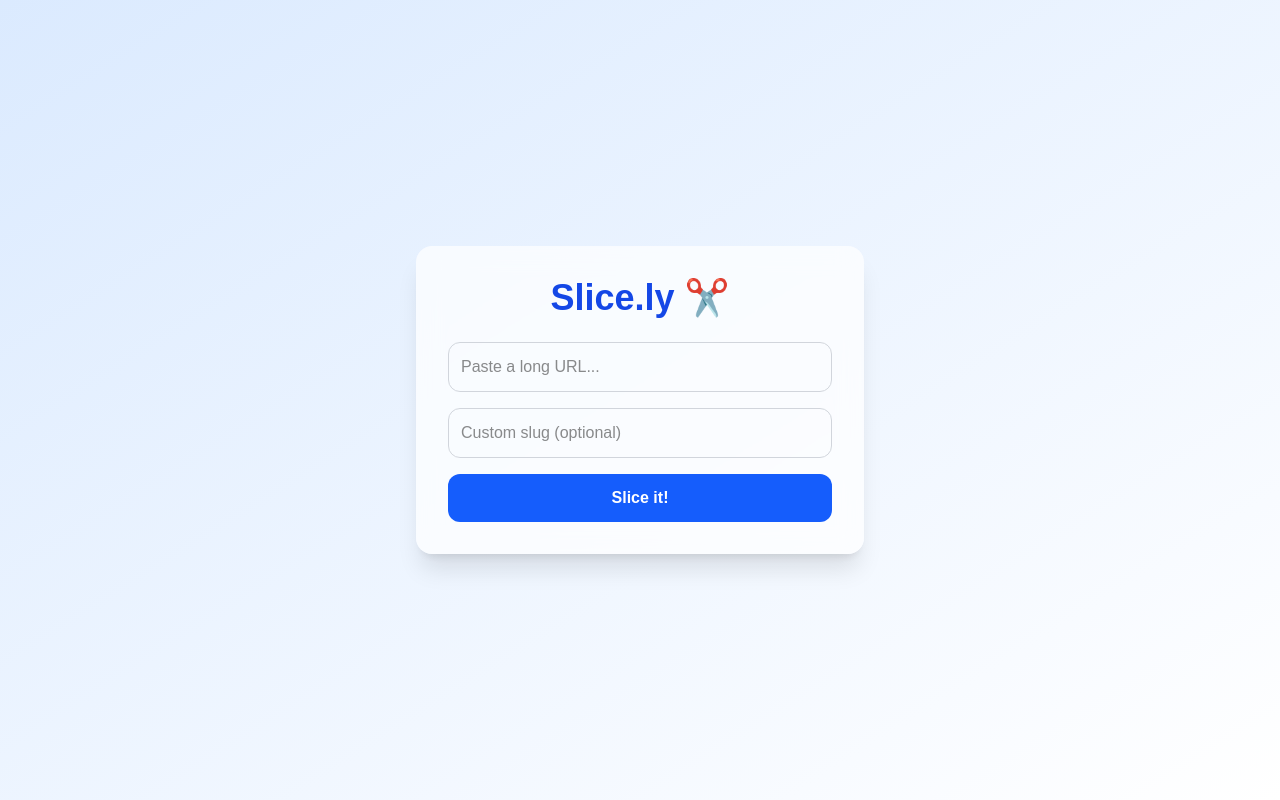
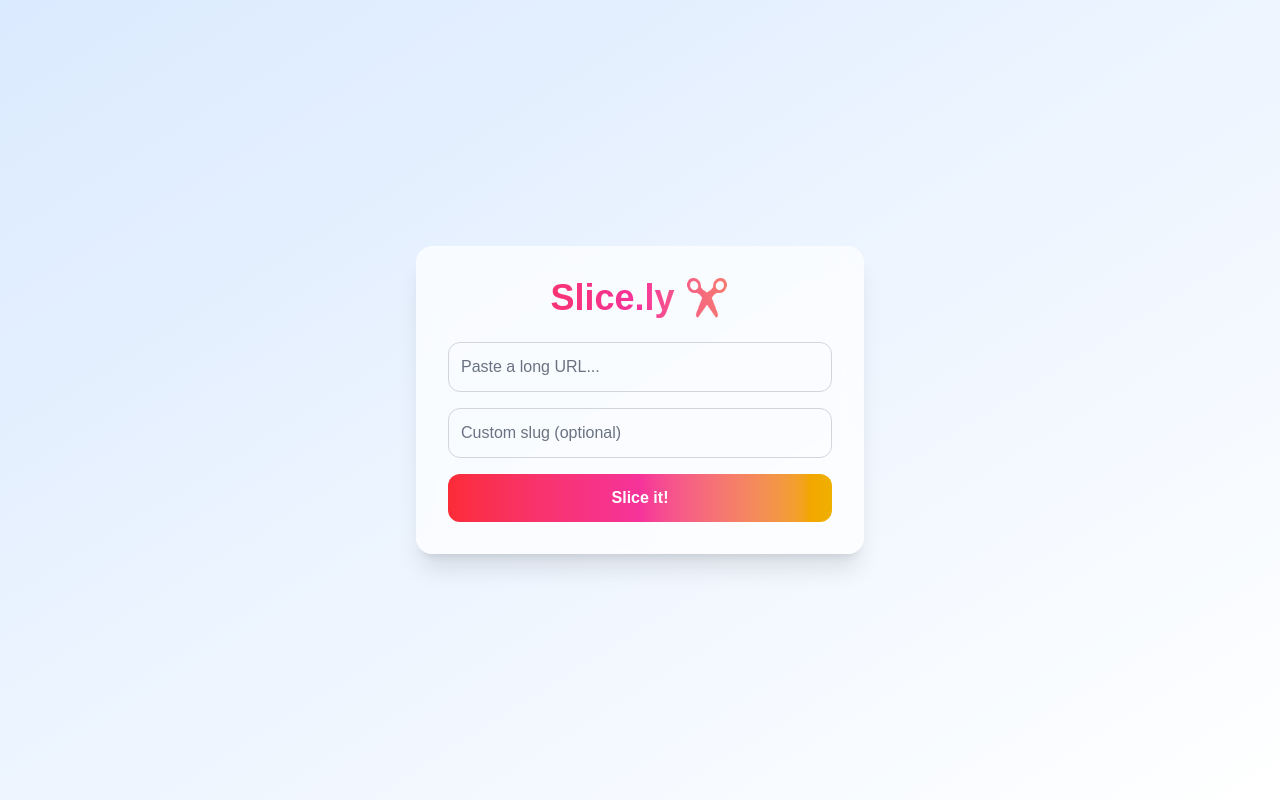
Before and after one commit to Ironheartsylla/Slice.ly, a Next.js app: page / in a window 1280 px wide. Built offline with nearby package versions, Linux system fonts and the light colour scheme.

Commit message:
Refactor: Enhance UI styling with gradient effects for header and button

```diff
--- a/pages/index.tsx
+++ b/pages/index.tsx
@@ -55,25 +55,25 @@ export default function Home() {
 
       {/* ✨ UI Container */}
       <div className="bg-white/70 backdrop-blur-md p-8 rounded-2xl shadow-xl w-full max-w-md text-center">
-        <h1 className="text-4xl font-bold mb-6 text-blue-700">Slice.ly ✂️</h1>
+        <h1 className="text-4xl font-bold mb-6 bg-gradient-to-r from-red-500 via-pink-500 to-yellow-500 bg-clip-text text-transparent">Slice.ly ✂️</h1>
 
         <input
           placeholder="Paste a long URL..."
           value={url}
           onChange={(e) => setUrl(e.target.value)}
-          className="w-full p-3 rounded-xl border border-gray-300 mb-4 focus:outline-none focus:ring-2 focus:ring-blue-400"
+          className="w-full p-3 rounded-xl border border-gray-300 mb-4 focus:outline-none focus:ring-2 focus:ring-blue-400 text-black placeholder-gray-500"
         />
 
         <input
           placeholder="Custom slug (optional)"
           value={customSlug}
           onChange={(e) => setCustomSlug(e.target.value)}
-          className="w-full p-3 rounded-xl border border-gray-300 mb-4 focus:outline-none focus:ring-2 focus:ring-blue-400"
+          className="w-full p-3 rounded-xl border border-gray-300 mb-4 focus:outline-none focus:ring-2 focus:ring-blue-400 text-black placeholder-gray-500"
         />
 
         <button
           onClick={handleShorten}
-          className="w-full bg-blue-600 text-white py-3 rounded-xl font-semibold hover:bg-blue-700 transition"
+          className="w-full bg-gradient-to-r from-red-500 via-pink-500 to-yellow-500 text-white py-3 rounded-xl font-semibold hover:from-red-600 hover:to-yellow-600 transition"
         >
           Slice it!
         </button>
```
